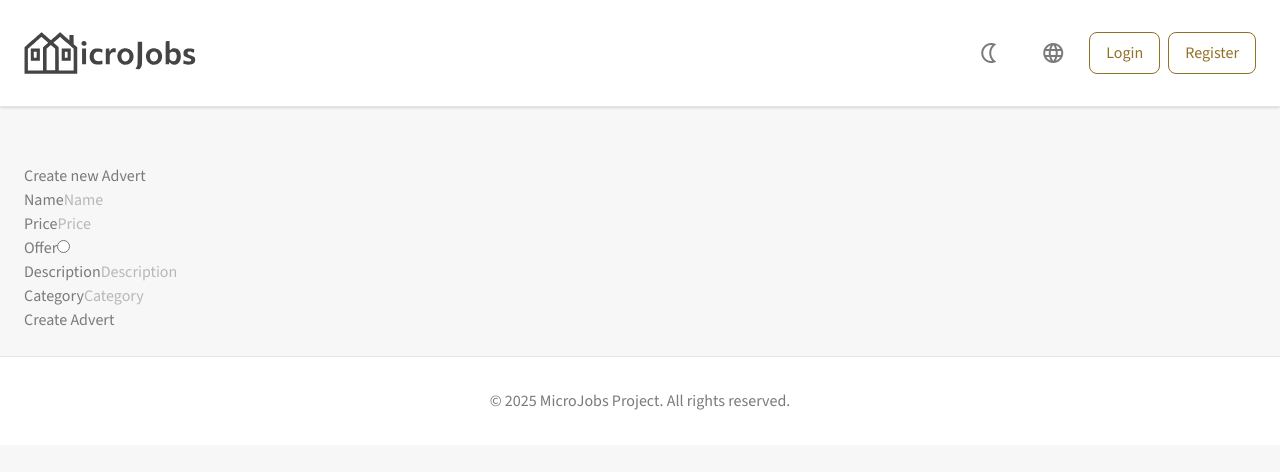
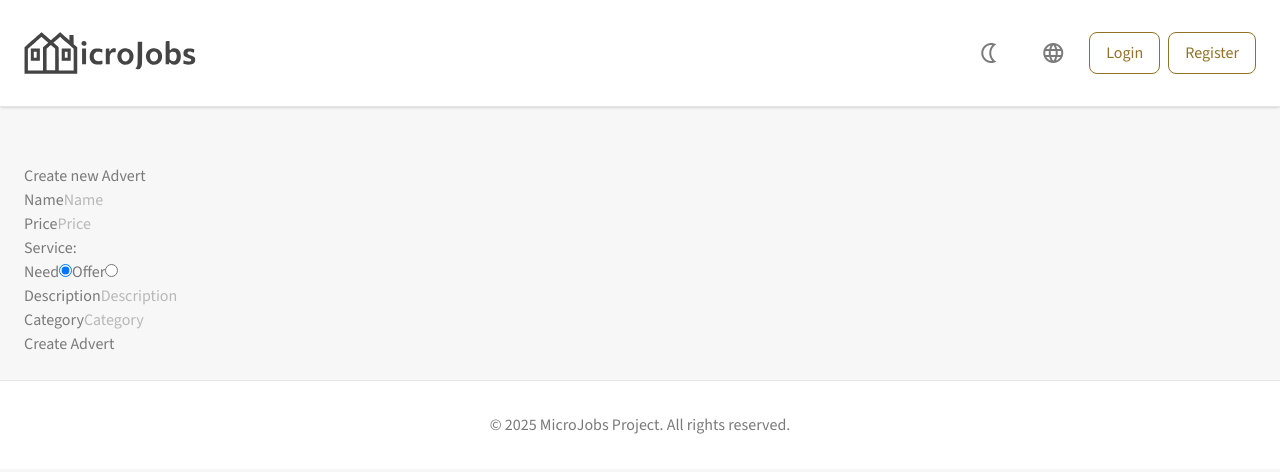
Before and after one commit to MicroJobsProject/microjobs, a React (Vite) app: page /newAdvert in a window 1280 px wide. Shown: the top 472 px of the page. Built offline with nearby package versions, Linux system fonts and the light colour scheme; no server answers.

Commit message:
service radio button improved

```diff
--- a/src/pages/advert/NewAdvert.tsx
+++ b/src/pages/advert/NewAdvert.tsx
@@ -13,7 +13,7 @@ function NewAdvertPage() {
     const newAdvertData: AdvertData = {
       name: data.get("name") as string,
       price: data.get("price") as string,
-      offer: data.get("offer") == "on" ? "true" : "false",
+      offer: data.get("serviceRadio") == "offer" ? "true" : "false",
       category: data.get("category") as string,
       description: data.get("description") as string,
     };
@@ -35,8 +35,18 @@ function NewAdvertPage() {
           <input type="number" name="price" placeholder="Price" required />
         </div>
         <div>
-          <label htmlFor="offer">Offer</label>
-          <input type="radio" name="offer" placeholder="offer" />
+          <label htmlFor="serviceFieldset">Service:</label>
+          <fieldset name="serviceFieldset">
+            <label htmlFor="offer">Need</label>
+            <input
+              type="radio"
+              name="serviceRadio"
+              value={"need"}
+              defaultChecked
+            />
+            <label htmlFor="offer">Offer</label>
+            <input type="radio" name="serviceRadio" value={"offer"} />
+          </fieldset>
         </div>
 
         <div>
@@ -58,7 +68,6 @@ function NewAdvertPage() {
     </main>
   );
 }
-//TODO: radiobutton for offer better visualization
 //TODO: add photo upload
 //TODO: add category select
 //TODO: style the page
```
